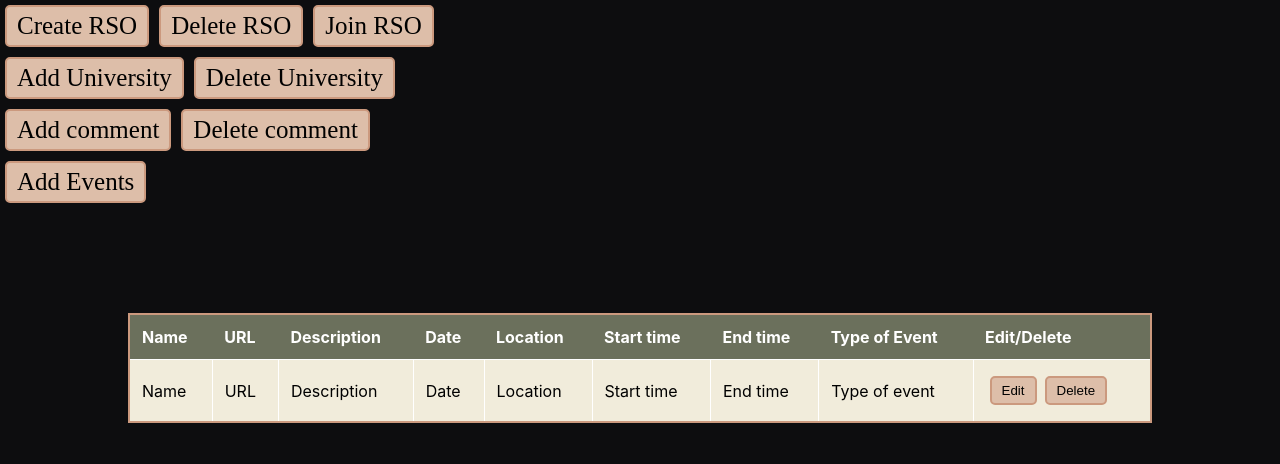
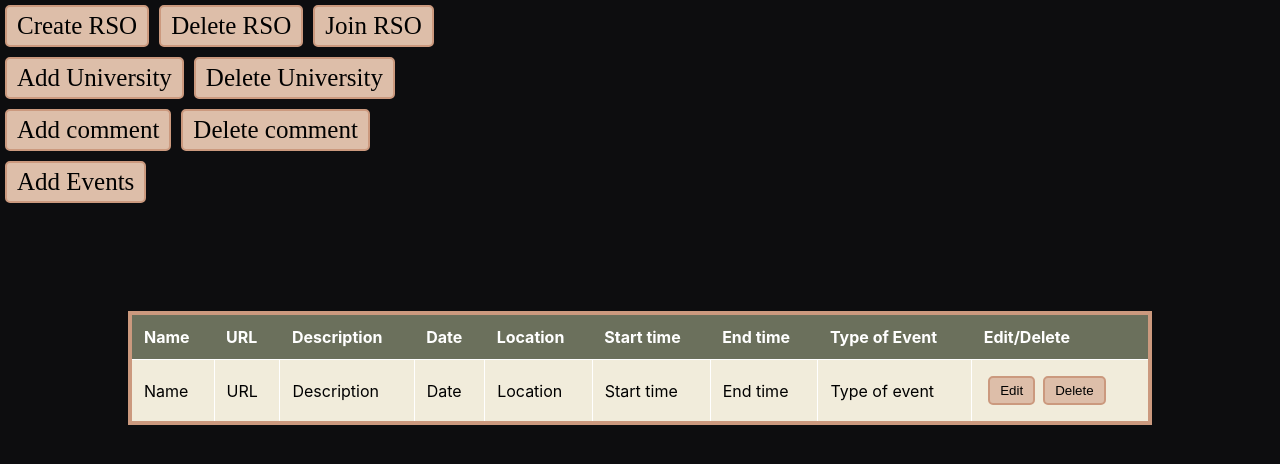
Before and after one commit to Nick1052/DBReact, a React (Create React App) app: page /pages/MainPage.js in a window 1280 px wide. Shown: the top 464 px of the page. Built offline with nearby package versions, Linux system fonts and the light colour scheme.

Commit message:
made boarder slightly thicker

```diff
--- a/src/css/MainPage.css
+++ b/src/css/MainPage.css
@@ -9,7 +9,7 @@
     border-collapse: collapse;
     width: 80%;
     /* border: 1px solid #ddd; */
-    border: 2.5px solid #cb997e;
+    border: 4px solid #cb997e;
 
 }
 
```
